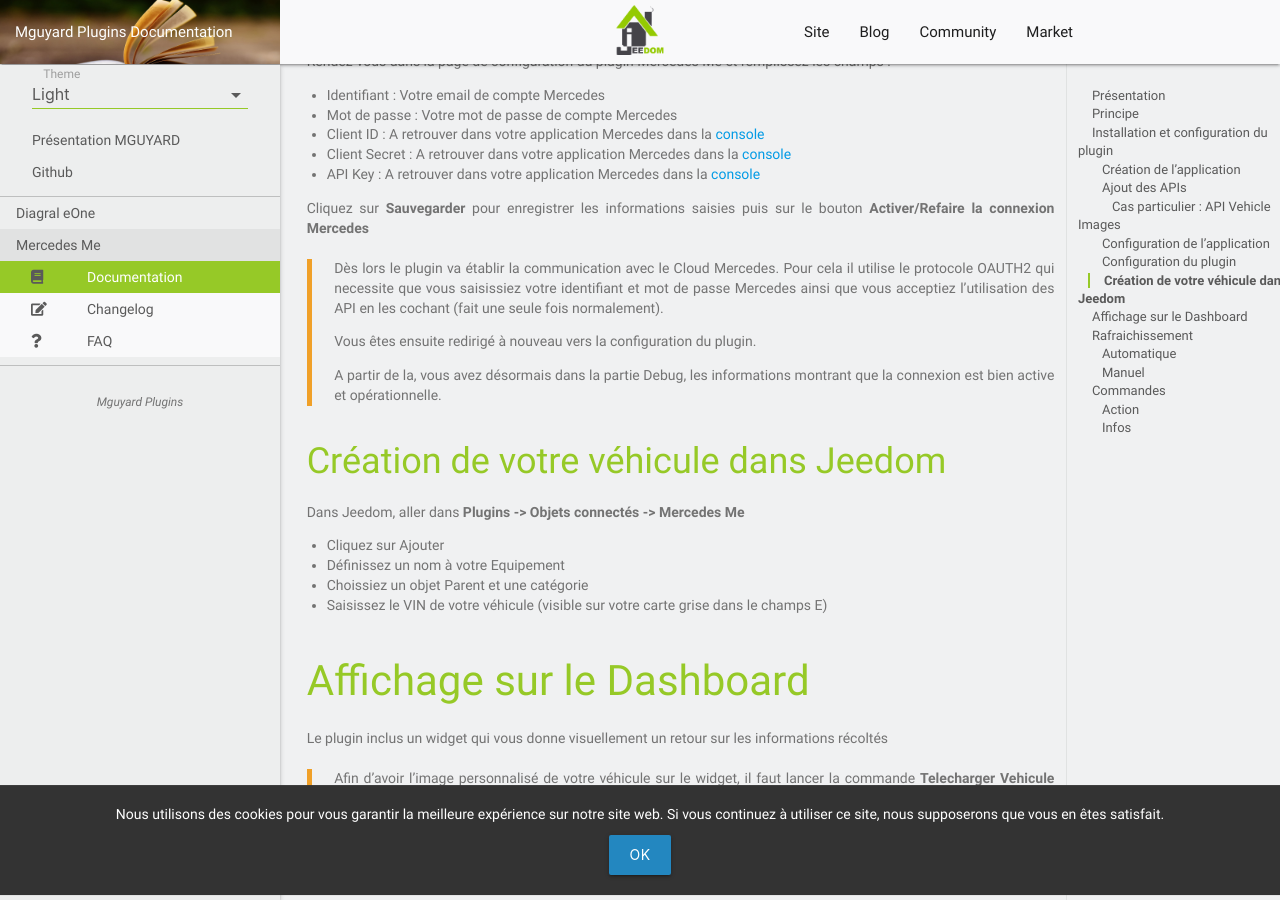
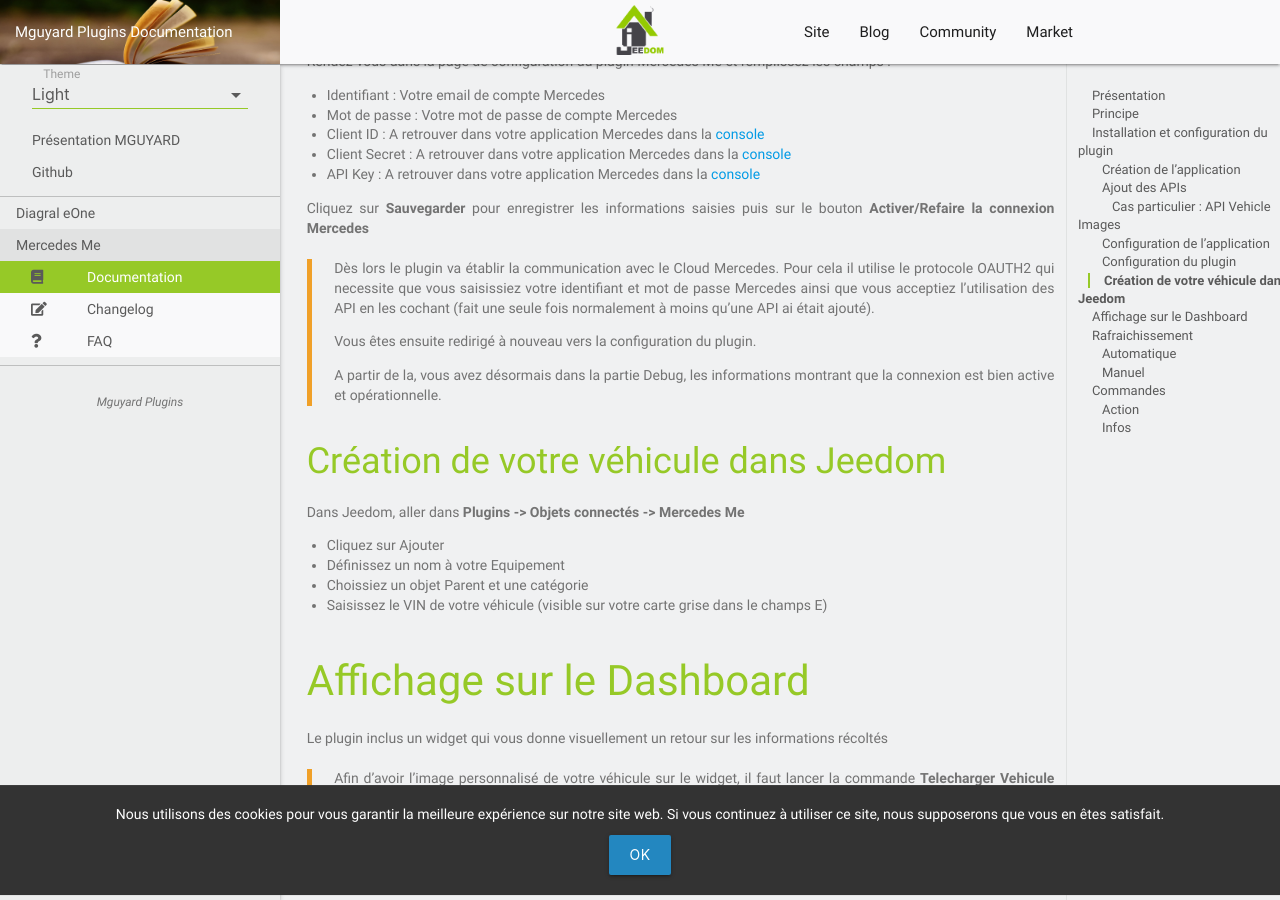
Before and after one commit to mguyard/Jeedom-Documentations, a Jekyll site: the page built from fr_FR/Mercedes_me/documentation.md, in a window 1280 px wide and 900 px high, scrolled down 2925 px. Built offline with Jekyll 4.4.1, drawn with Linux system fonts in a browser that asks for light colours; our own code applies the rules of GitHub Pages for plain Markdown files.

Commit message:
Correction texte

```diff
--- a/fr_FR/Mercedes_me/documentation.md
+++ b/fr_FR/Mercedes_me/documentation.md
@@ -90,7 +90,7 @@
 
 Cliquez sur __Sauvegarder__ pour enregistrer les informations saisies puis sur le bouton __Activer/Refaire la connexion Mercedes__
 
-> Dès lors le plugin va établir la communication avec le Cloud Mercedes. Pour cela il utilise le protocole OAUTH2 qui necessite que vous saisissiez votre identifiant et mot de passe Mercedes ainsi que vous acceptiez l'utilisation des API en les cochant (fait une seule fois normalement).
+> Dès lors le plugin va établir la communication avec le Cloud Mercedes. Pour cela il utilise le protocole OAUTH2 qui necessite que vous saisissiez votre identifiant et mot de passe Mercedes ainsi que vous acceptiez l'utilisation des API en les cochant (fait une seule fois normalement à moins qu'une API ai était ajouté).
 >
 > Vous êtes ensuite redirigé à nouveau vers la configuration du plugin.
 >
```
